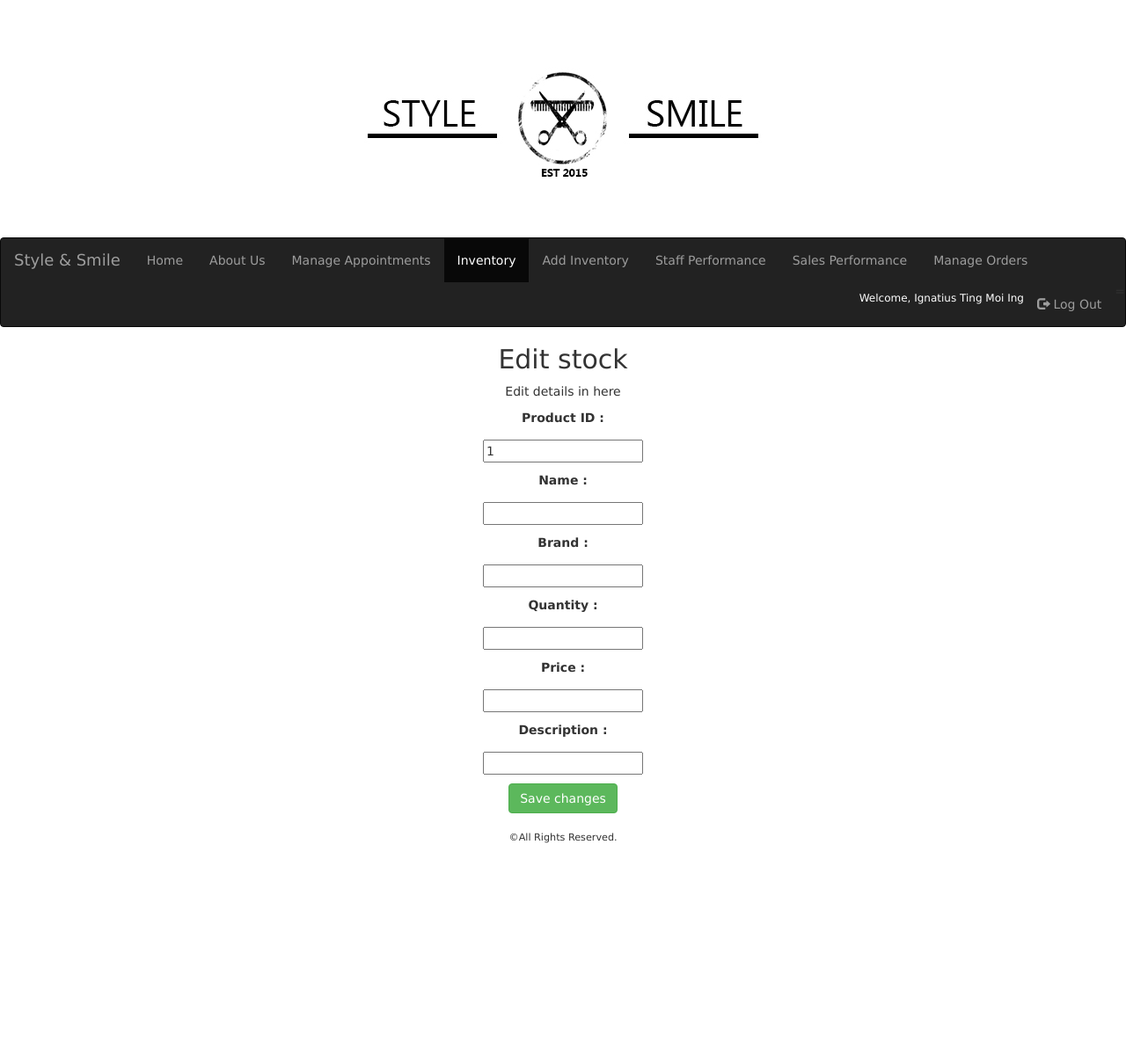
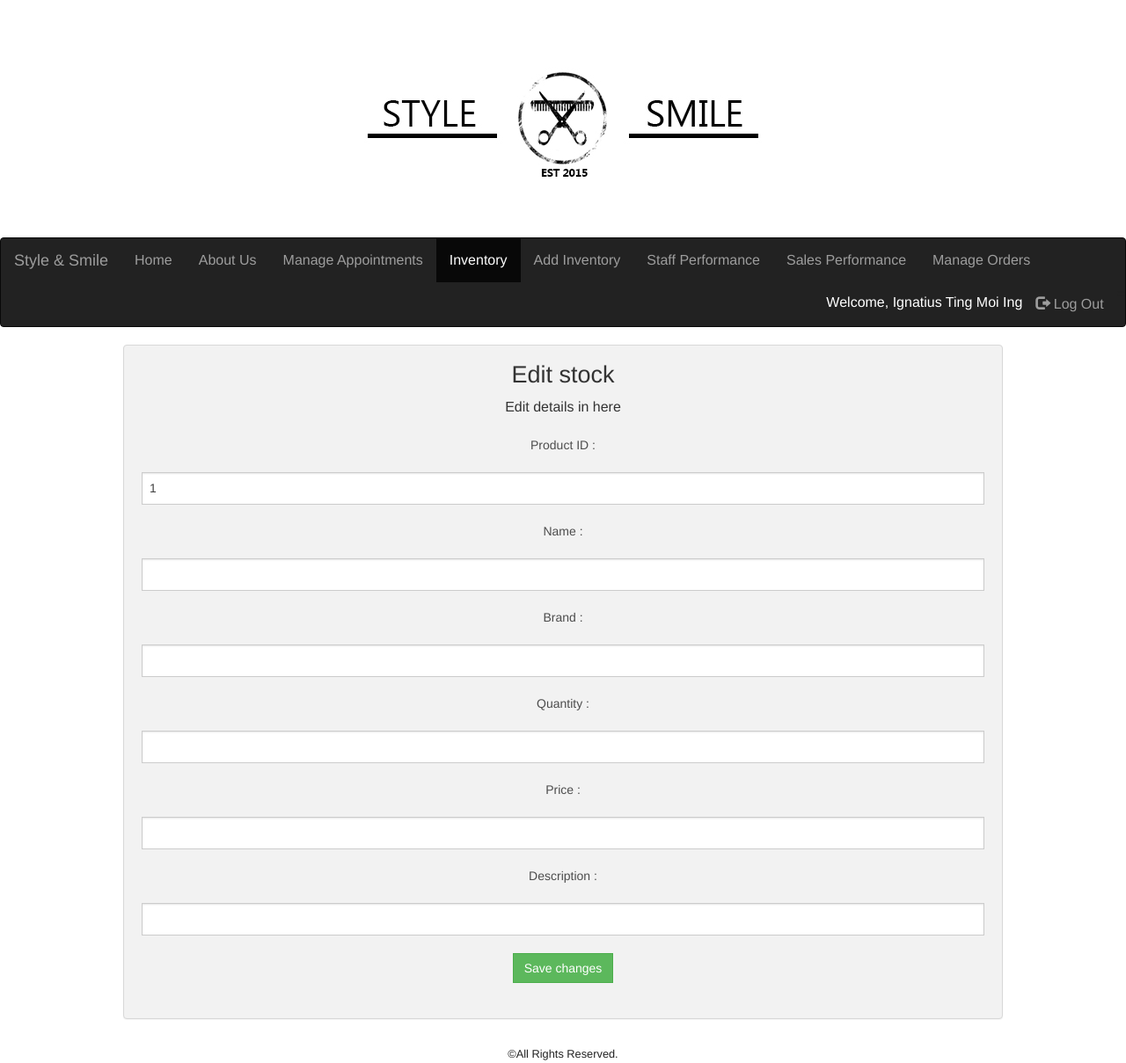
Before and after one commit to gohnigel/DevelopmentProject2, a PHP site: page /editstock.php?prod_id=1 in a window 1280 px wide. Shown: the whole page at 88% size. Before the commit the page ends 959 px from the top, so only its background shows below. Run offline with PHP 8.4, Linux system fonts and the light colour scheme; a user stored in the database is signed in; data that the repository does not hold is empty.

Commit message:
Added borders to forms

```diff
--- a/addstock.php
+++ b/addstock.php
@@ -37,7 +37,7 @@ if($_SESSION["role"]!="admin") {
 <body>
   <div class="container-fluid">
     <div class="row content">
-        <div class="col-xs-12">
+        <div class="col-xs-12 panel panel-default">
             <!--Dont Remove This line(Displays the users name)-->
             <?php echo '<h3>Hi ' .$_SESSION['full_name'] .'</h3>'; ?>
             <p>Add Inventory Item</p>
--- a/book.php
+++ b/book.php
@@ -10,8 +10,6 @@ if(!isset($_SESSION["email"])) {
 if($_SESSION["role"]!="client") {
   header("location:index.php");
 }
-
-$_SESSION['message'] = '';
 
 ?>
 <!DOCTYPE html>
@@ -42,7 +40,7 @@ $_SESSION['message'] = '';
 <body>
     <div class="container-fluid">
         <div class="row content">
-            <div class="col-xs-12">
+            <div class="col-xs-12 panel panel-default">
                 <!--Dont Remove This line(Displays the users name)-->
                 <?php echo '<h3>Hi ' .$_SESSION['full_name'] .'</h3>'; ?>
                 <p>Fill in the below form to make an appointment</p>
--- a/css/gui.css
+++ b/css/gui.css
@@ -4,10 +4,6 @@
 
 body {
   width: 100%;
-}
-
-h3 {
-  margin-top: 1.25rem !important;
 }
 
 .banner {
--- a/editstock.php
+++ b/editstock.php
@@ -22,6 +22,7 @@ if(!isset($_SESSION["email"])) {
     <title>Salon</title>
     <link href="css/bootstrap.min.css" rel="stylesheet" />
     <link rel="stylesheet" type="text/css" href="css/gui.css" />
+    <link rel="stylesheet" type="text/css" href="css/foundation.css" />
 </head>
 <header>
     <div class="banner-div">
@@ -35,13 +36,11 @@ if(!isset($_SESSION["email"])) {
 ?>
 
 <body>
-   <div class="registermessage">
-        <h2>Edit stock</h2>
-        <p>Edit details in here</p>
-    </div>
   <div class="container-fluid">
     <div class="row content">
-        <div class="col-xs-12">
+        <div class="col-xs-12 panel panel-default">
+           <h3>Edit stock</h3>
+           <p>Edit details in here</p>
             <form method="GET" action="savestock.php">
                 <div id="edit">
                     <?php
--- a/login.php
+++ b/login.php
@@ -38,7 +38,7 @@ if(isset($_SESSION["email"])){
 
 
     <form method="POST" action="verify.php" style="margin-top:100px">
-        <div class="row">
+        <div class="row panel panel-default">
             <h3 class="text-center">Enter Your Registered Email and Password</h3>
                 <div class="small-10">
                 <div class="row">
--- a/pendingbook.php
+++ b/pendingbook.php
@@ -133,9 +133,8 @@ ORDER BY    `booking`.bookingid
     <script src="js/angular.min.js"></script>
     <script src="js/slideshow.js"></script>
 
-</body>
 <?php
 		include ('footer.php');
 	?>
-
+  </body>
 </html>
--- a/profile.php
+++ b/profile.php
@@ -36,7 +36,7 @@ if($_SESSION["role"]!="client") {
 <body>
    <div class="container-fluid">
     <div class="row content">
-        <div class="col-xs-12">
+        <div class="col-xs-12 panel panel-default">
             <h3>Customer Profile</h3>
            <?php
               $user = $_SESSION["email"];
@@ -54,7 +54,7 @@ if($_SESSION["role"]!="client") {
         </div>
         </div>
         <div class="row">
-        <div class="col-xs-12 text-center">
+        <div class="col-xs-12 text-center panel panel-default">
            <?php
                   echo "<p>Name: ".$obj->full_name."</p>";
                   echo "<p>Email: ".$obj->email."</p>";
--- a/signup.php
+++ b/signup.php
@@ -35,7 +35,7 @@ if(isset($_SESSION["email"])){
 	?>
 
     <form method="POST" name="validateregister" action="newregister.php" enctype="multipart/form-data" autocomplete="off">
-        <div class="row">
+        <div class="row panel panel-default">
             <h3 class="text-center"> Fill in the below details to register for our services</h3>
             <div class="small-10">
 
```
Also changed, not shown: editprofile.php (+3 -5 lines).
